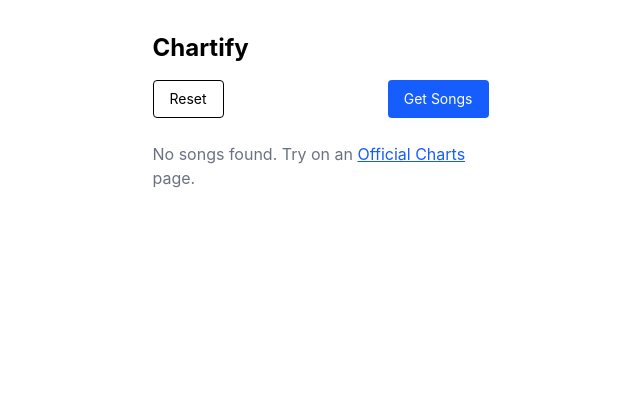
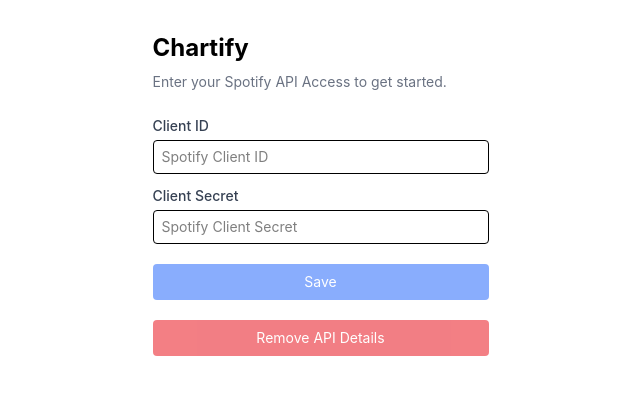
Before and after one commit to reillyfeatherstone/chartify, a React (Vite) app: page / in a window 1280 px wide. Shown: the top 394 px of the page, without its empty margins (312-952 px from the left). Built offline with nearby package versions, Linux system fonts and the light colour scheme.

Commit message:
added settings page

```diff
--- a/src/App.tsx
+++ b/src/App.tsx
@@ -2,12 +2,36 @@
 import { useEffect, useState } from 'react'
 import { extractChartData } from './content'
 import type { Song } from './content'
-import { CheckIcon, CirclePlus, PencilIcon, Trash2Icon } from 'lucide-react'
+import {
+  CheckIcon,
+  CirclePlus,
+  CogIcon,
+  PencilIcon,
+  Trash2Icon,
+} from 'lucide-react'
+
+type SpotifyAPIAccess = {
+  spotifyClientID: string
+  spotifyClientSecret: string
+}
 
 function App() {
   const [songs, setSongs] = useState<Song[]>([])
   const [editingSong, setEditingSong] = useState<Song | null>(null)
   const [playlistName, setPlaylistName] = useState('')
+  const [showSettings, setShowSettings] = useState(false)
+  const [spotifyAPIAccess, setSpotifyAPIAccess] =
+    useState<SpotifyAPIAccess | null>(null)
+
+  useEffect(() => {
+    chrome.storage.local.get(['spotifyAPIAccess'], (result) => {
+      if (result.spotifyAPIAccess) {
+        setSpotifyAPIAccess(result.spotifyAPIAccess as SpotifyAPIAccess)
+      } else {
+        setShowSettings(true)
+      }
+    })
+  })
 
   useEffect(() => {
     chrome.storage.local.get(['songs'], (result) => {
@@ -68,9 +92,14 @@ function App() {
     chrome.storage.local.set({ songs: [], playlistName: '' })
   }
 
-  return (
+  return !showSettings && spotifyAPIAccess ? (
     <div className="w-100 p-8 max-w-xl mx-auto">
-      <h1 className="text-2xl font-bold mb-4">Chartify</h1>
+      <div className="flex">
+        <h1 className="text-2xl font-bold mb-4">Chartify</h1>
+        <button onClick={() => setShowSettings(true)}>
+          <CogIcon />
+        </button>
+      </div>
       <div className="flex justify-between">
         <button
           onClick={() => handleReset()}
@@ -195,6 +224,101 @@ function App() {
         </div>
       )}
     </div>
+  ) : (
+    <SpotifyAccess
+      onSave={(access) => setSpotifyAPIAccess(access)}
+      onBack={() => setShowSettings(false)}
+    />
+  )
+}
+
+function SpotifyAccess({
+  onSave,
+  onBack,
+}: {
+  onSave: (access: SpotifyAPIAccess) => void
+  onBack: () => void
+}) {
+  const [clientId, setClientId] = useState('')
+  const [clientSecret, setClientSecret] = useState('')
+
+  useEffect(() => {
+    chrome.storage.local.get(['spotifyAPIAccess'], (result) => {
+      const spotifyAPIAccess = result.spotifyAPIAccess as
+        | SpotifyAPIAccess
+        | undefined
+      if (spotifyAPIAccess) {
+        setClientId(spotifyAPIAccess.spotifyClientID)
+        setClientSecret(spotifyAPIAccess.spotifyClientSecret)
+      }
+    })
+  }, [])
+
+  function handleSave() {
+    if (!clientId || !clientSecret) return
+    const access = {
+      spotifyClientID: clientId,
+      spotifyClientSecret: clientSecret,
+    }
+    chrome.storage.local.set({ spotifyAPIAccess: access })
+    onSave(access)
+    onBack()
+  }
+
+  function handleDelete() {
+    chrome.storage.local.remove(['spotifyAPIAccess'], () => {
+      setClientId('')
+      setClientSecret('')
+      onSave({ spotifyClientID: '', spotifyClientSecret: '' })
+    })
+  }
+
+  return (
+    <div className="w-100 p-8 max-w-xl mx-auto">
+      <h1 className="text-2xl font-bold mb-2">Chartify</h1>
+      <p className="text-gray-500 text-sm mb-6">
+        Enter your Spotify API Access to get started.
+      </p>
+      <div className="flex flex-col gap-3">
+        <div>
+          <label className="block text-sm font-medium text-gray-700 mb-1">
+            Client ID
+          </label>
+          <input
+            value={clientId}
+            onChange={(e) => setClientId(e.target.value)}
+            className="w-full border rounded px-2 py-1.5 text-sm"
+            placeholder="Spotify Client ID"
+          />
+        </div>
+        <div>
+          <label className="block text-sm font-medium text-gray-700 mb-1">
+            Client Secret
+          </label>
+          <input
+            value={clientSecret}
+            onChange={(e) => setClientSecret(e.target.value)}
+            className="w-full border rounded px-2 py-1.5 text-sm"
+            type="password"
+            placeholder="Spotify Client Secret"
+          />
+        </div>
+        <button
+          onClick={handleSave}
+          disabled={!clientId || !clientSecret}
+          className="mt-2 px-4 py-2 bg-blue-600 text-white rounded hover:bg-blue-700 text-sm hover:cursor-pointer disabled:opacity-50 disabled:cursor-not-allowed"
+        >
+          Save
+        </button>
+        <button
+          onClick={handleDelete}
+          disabled={!clientId && !clientSecret}
+          className="mt-2 px-4 py-2 bg-red-600 text-white rounded hover:bg-red-700 text-sm hover:cursor-pointer disabled:opacity-50 disabled:cursor-not-allowed"
+        >
+          Remove API Details
+        </button>
+      </div>
+    </div>
   )
 }
 
```
